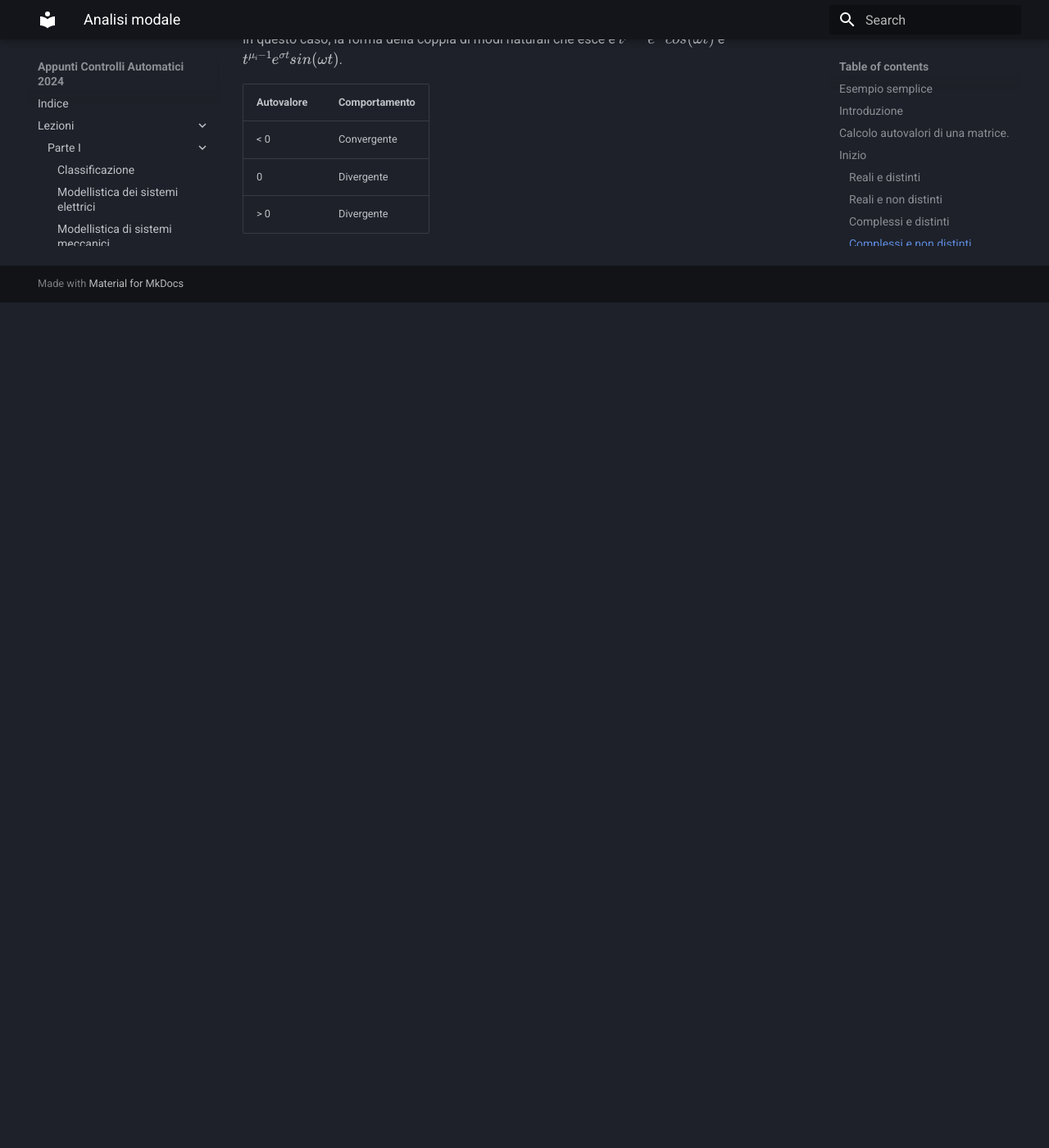
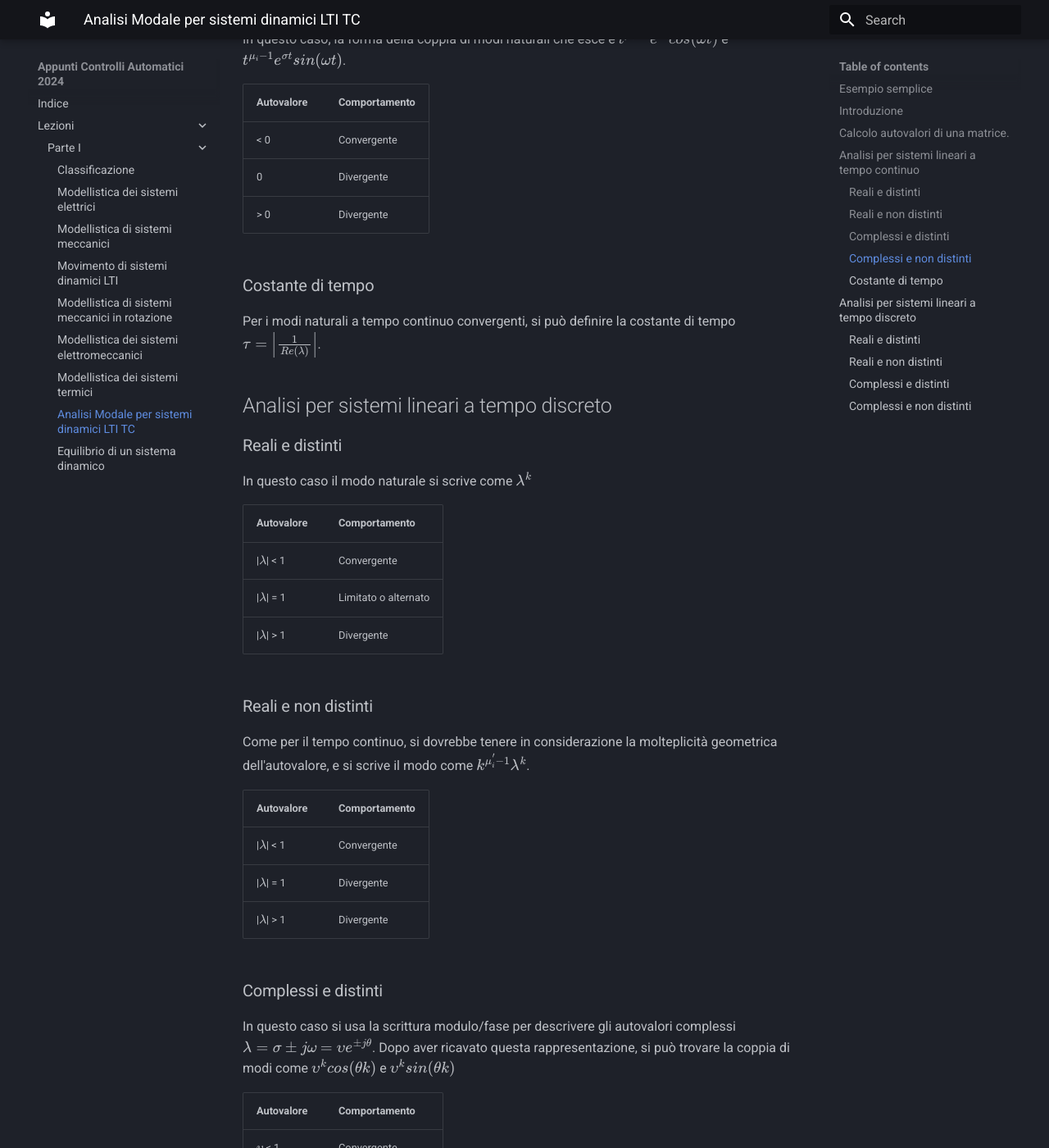
Before and after one commit to xNicklaj/appunti-controlli-automatici, an MkDocs documentation site: the page built from docs/lezioni/lezione_08.md, in a window 1280 px wide and 1400 px high, scrolled down 3362 px. Shown: the whole window at 82% size. Built offline with MkDocs 1.6.1 and Material for MkDocs 9.7.7, drawn with Linux system fonts in a browser that asks for light colours; before the commit the page ends 3731 px from its top, so only the background shows below that; some of the changed text lies outside the part shown.

```diff
--- a/docs/lezioni/lezione_08.md
+++ b/docs/lezioni/lezione_08.md
@@ -1,4 +1,4 @@
-# Analisi modale
+# Analisi Modale per sistemi dinamici LTI TC
 Studio delle caratteristiche del movimento libero $x_l(t)$ di un sistema dinamico lineare tempo invariante e tempo continuo di ordine n descritto dall'equazione di stato $\dot{x}(t) = Ax(t)$.
 
 Non essendovi la parte forzata, la forma della soluzione è $x_l(t) = e^{At}x(0_-)$.
@@ -38,7 +38,7 @@ $P_c = det\begin{bmatrix}A_{11} - \lambda&A_{12}&A_{13}\\A_{21}&A_{22} - \lambda
 Per le matrici triangolari a blocchi o diagonali a blocchi, gli autovalori sono la combinazione degli autovalori dei blocchi sulla diagonale.
 
 
-## Inizio
+## Analisi per sistemi lineari a tempo continuo
 Avendo l'evoluzione dello stato $\dot{x} = Ax + Bu$, si realizza la matrice esponenziale come $e^{At}$. Questo però è molto oneroso computazionalmente, quindi si studia in alcuni casi specifici (diagonali a blocchi o triangolari a blocchi).
 
 Una volta trovati gli autovalori, si considerano molteplicità e insieme degli autovalori.
@@ -87,3 +87,43 @@ In questo caso, la forma della coppia di modi naturali che esce è $t^{\mu_i - 1
 | < 0   | Convergente |
 | 0     | Divergente |
 | > 0   | Divergente |
+
+### Costante di tempo
+Per i modi naturali a tempo continuo convergenti, si può definire la costante di tempo $\tau = \left|{\frac{1}{Re(\lambda)}}\right|$.
+
+## Analisi per sistemi lineari a tempo discreto
+### Reali e distinti
+In questo caso il modo naturale si scrive come $\lambda^k$
+
+| Autovalore | Comportamento |
+| ----- | ---- |
+| \|$\lambda$\| < 1   | Convergente |
+| \|$\lambda$\| = 1     | Limitato o alternato |
+| \|$\lambda$\| > 1   | Divergente |
+
+### Reali e non distinti
+Come per il tempo continuo, si dovrebbe tenere in considerazione la molteplicità geometrica dell'autovalore, e si scrive il modo come $k^{\mu^{'}_i-1}\lambda^k$.
+
+| Autovalore | Comportamento |
+| ----- | ---- |
+| \|$\lambda$\| < 1   | Convergente |
+| \|$\lambda$\| = 1     | Divergente |
+| \|$\lambda$\| > 1   | Divergente |
+
+### Complessi e distinti
+In questo caso si usa la scrittura modulo/fase per descrivere gli autovalori complessi $\lambda = \sigma \pm j\omega$ $=\upsilon e^{\pm j\theta}$. Dopo aver ricavato questa rappresentazione, si può trovare la coppia di modi come $\upsilon^kcos(\theta k)$ e $\upsilon^ksin(\theta k)$
+
+| Autovalore | Comportamento |
+| ----- | ---- |
+| $\upsilon$ < 1   | Convergente |
+| $\upsilon$ = 1     | Limitato o alternato |
+| $\upsilon$ > 1   | Divergente |
+
+### Complessi e non distinti
+Come per il tempo continuo, si dovrebbe tenere in considerazione la molteplicità geometrica della coppia di autovalori complessi e coniugati, scrivendo la coppia di modi come $k^{\mu^{'}_i - 1}\upsilon^k cos(\theta k)$ e $k^{\mu^{'}_i - 1}\upsilon^k sin(\theta k)$.
+
+| Autovalore | Comportamento |
+| ----- | ---- |
+| \|$\lambda$\| < 1   | Convergente |
+| \|$\lambda$\| = 1     | Divergente |
+| \|$\lambda$\| > 1   | Divergente |
--- a/mkdocs.yml
+++ b/mkdocs.yml
@@ -48,6 +48,7 @@ nav:
       - lezioni/lezione_06.md
       - lezioni/lezione_07.md
       - lezioni/lezione_08.md
+      - lezioni/lezione_10.md
 
 extra_javascript:
   - javascripts/mathjax.js
```
Also changed, not shown: docs/index.md (+2 -2 lines), docs/lezioni/lezione_10.md (added, +25 -0 lines), includes/abbreviations.md (+3 -0 lines).
